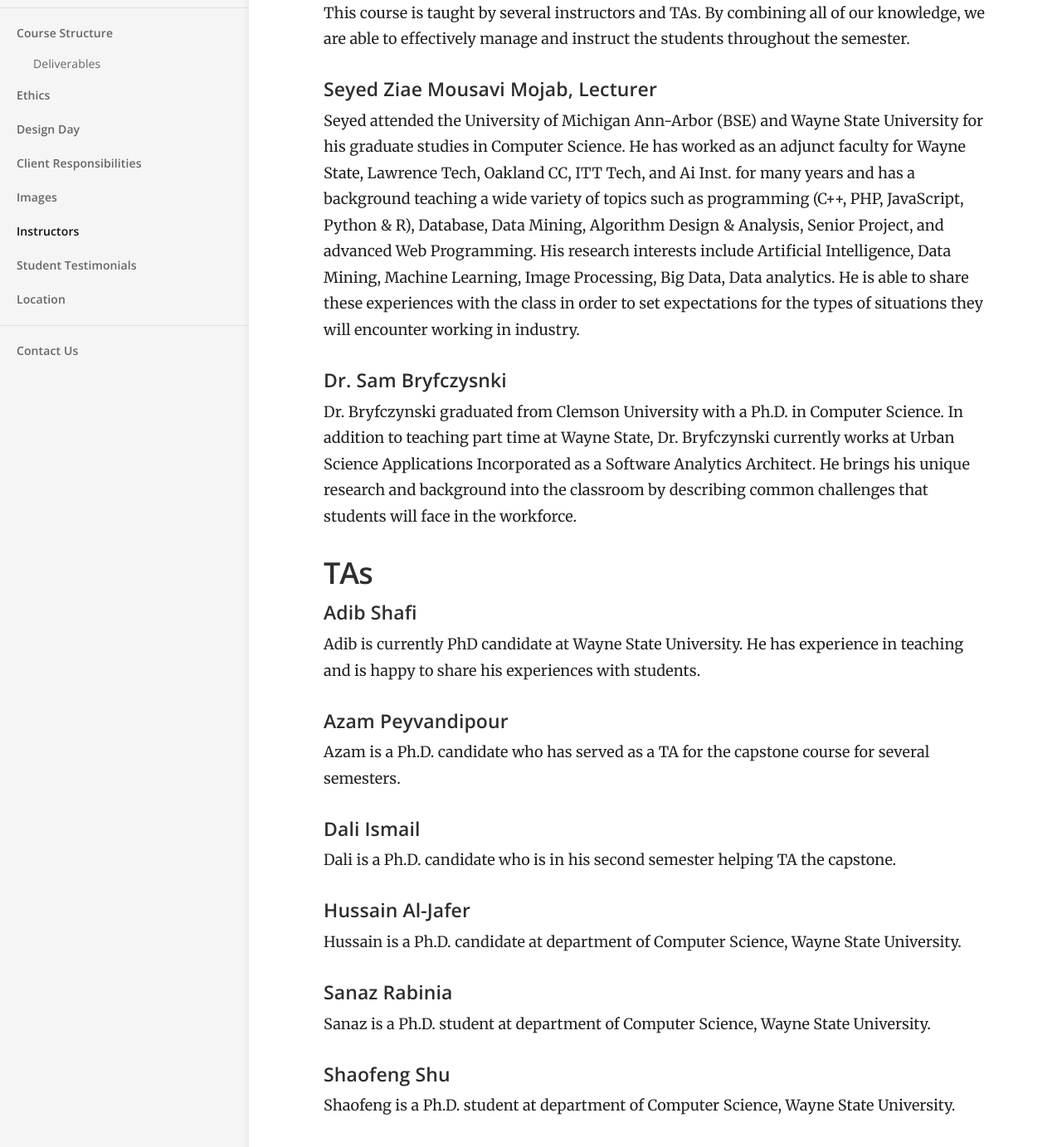
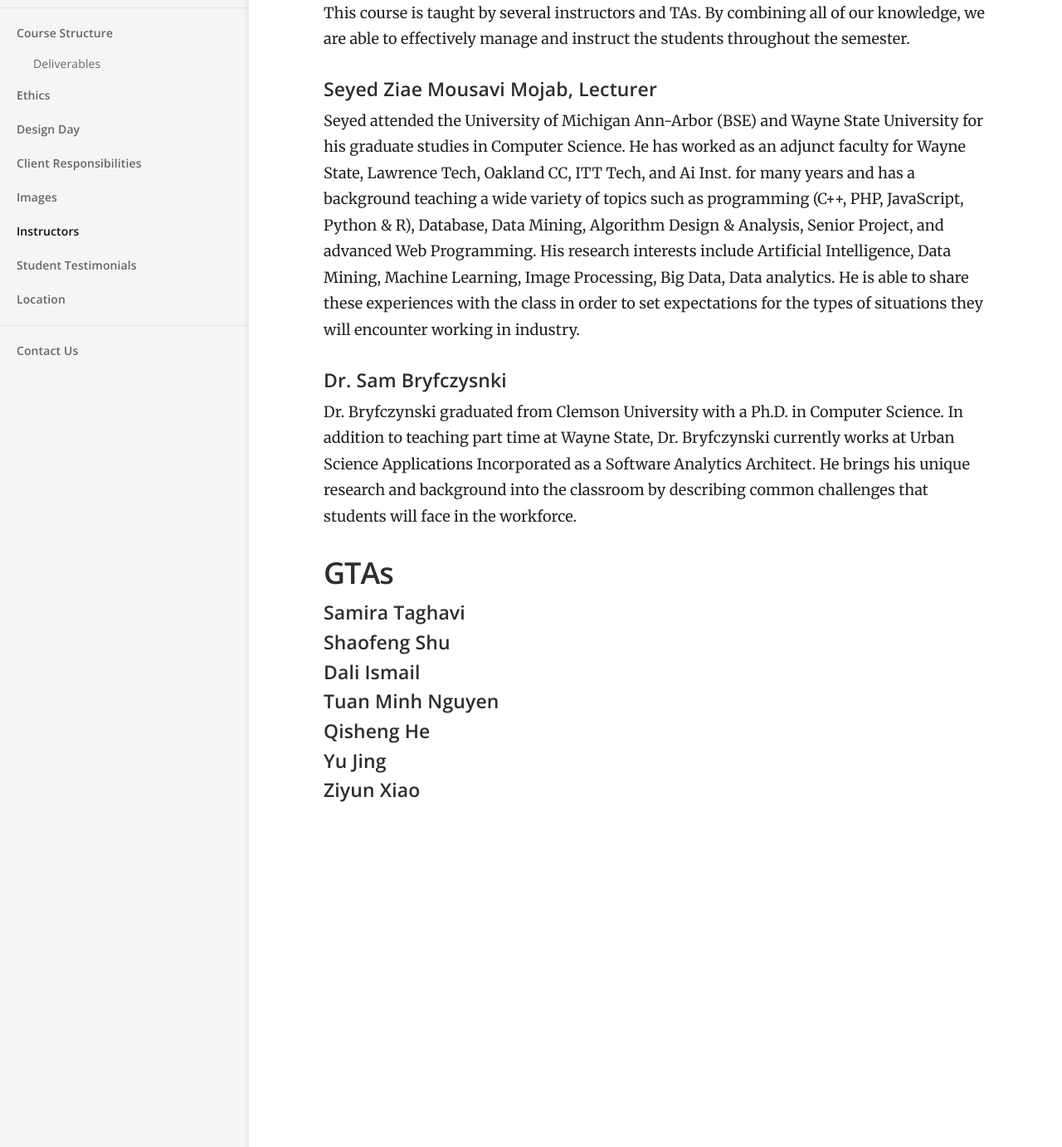
Before and after one commit to wsu-csc-capstone/wsu-csc-capstone.github.io, a Jekyll site: the page built from _docs/instructors/index.md, in a window 1280 px wide and 1400 px high, scrolled down 160 px. Shown: the top 1383 px of the window at 83% size. Built offline with Jekyll 4.4.1, drawn with Linux system fonts in a browser that asks for light colours.

Commit message:
Update index.md

```diff
--- a/_docs/instructors/index.md
+++ b/_docs/instructors/index.md
@@ -19,23 +19,18 @@ time at Wayne State, Dr. Bryfczynski currently works at Urban Science Applicatio
 Analytics Architect. He brings his unique research and background into the classroom by describing common challenges
 that students will face in the workforce.
 
-## TAs
+## GTAs
 
-#### Adib Shafi
-Adib is currently PhD candidate at Wayne State University. He has experience in teaching and is happy
-to share his experiences with students.
+#### Samira Taghavi
 
-#### Azam Peyvandipour
-Azam is a Ph.D. candidate who has served as a TA for the capstone course for several semesters.
+#### Shaofeng Shu
 
 #### Dali Ismail
-Dali is a Ph.D. candidate who is in his second semester helping TA the capstone.
 
-#### Hussain Al-Jafer
-Hussain is a Ph.D. candidate at department of Computer Science, Wayne State University.
+#### Tuan Minh Nguyen
 
-#### Sanaz Rabinia
-Sanaz is a Ph.D. student at department of Computer Science, Wayne State University.
+#### Qisheng He
 
-#### Shaofeng Shu
-Shaofeng is a Ph.D. student at department of Computer Science, Wayne State University.
+#### Yu Jing
+
+#### Ziyun Xiao
```
